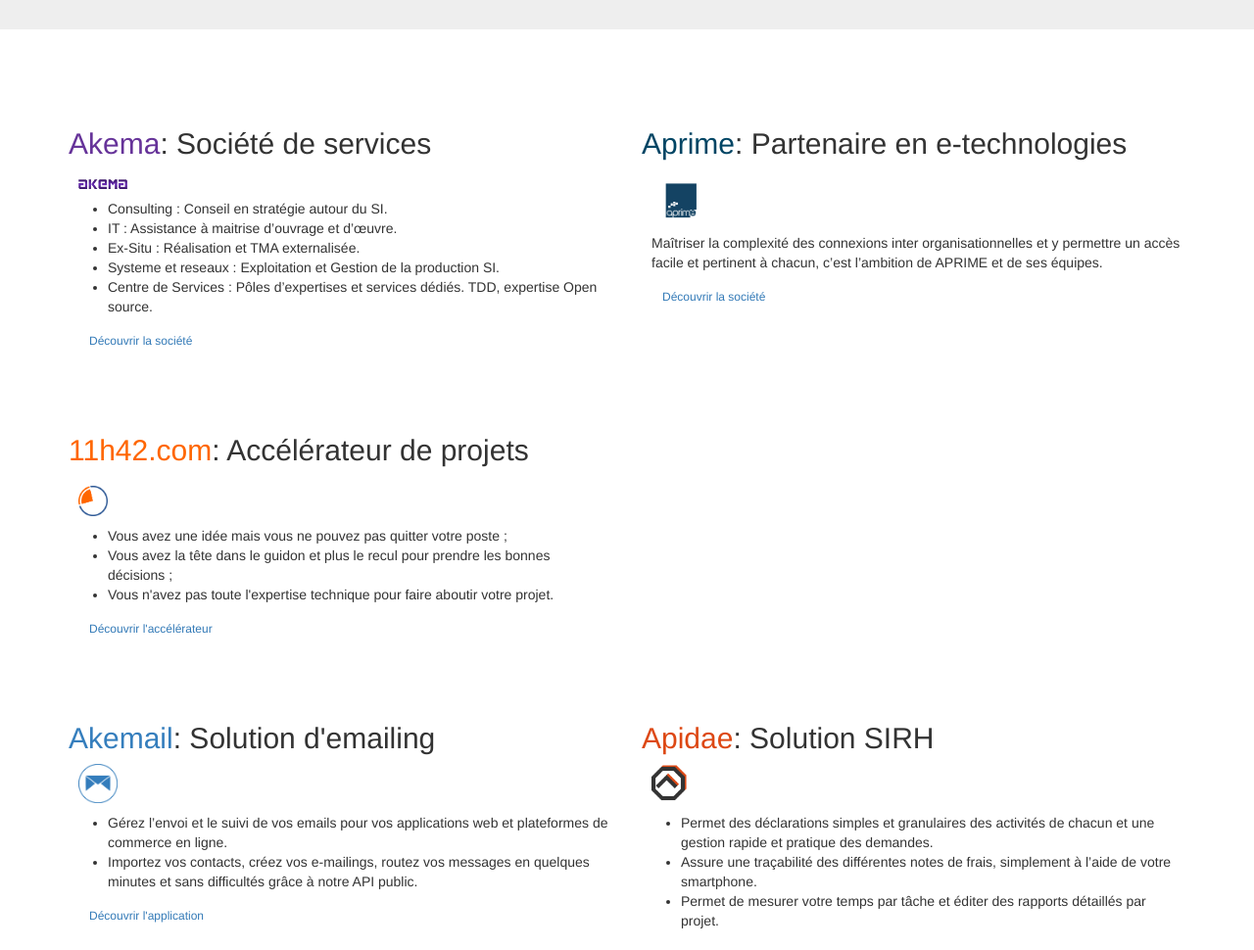
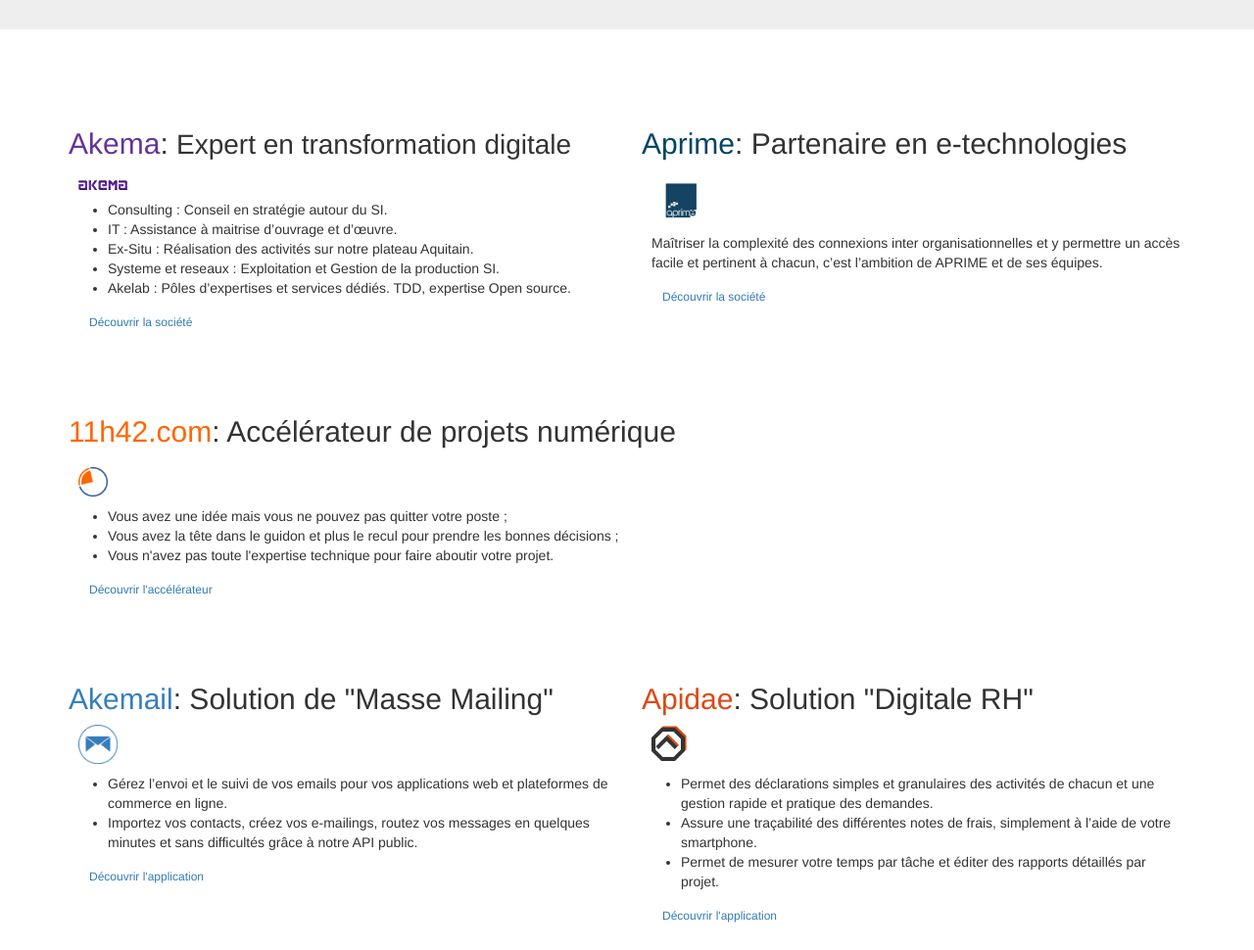
Before and after one commit to akema-fr/Groupe-Trevise, a plain HTML site: page index.html in a window 1280 px wide. Shown: the part 540-1510 px from the top of the page at 98% size. Drawn offline with nearby package versions, Linux system fonts and the light colour scheme.

Commit message:
correctifs de texte

```diff
--- a/index.html
+++ b/index.html
@@ -37,6 +37,10 @@
 
         .row {
             margin-top: 5rem;
+        }
+
+        #block-akema .smaller-text {
+            font-size: 28px;
         }
 
         .entity .logo {
@@ -95,14 +99,14 @@
 <main class="main container">
     <div class="row">
         <article id="block-akema" class="subentity col-md-6">
-            <h2><span class="text-akema">Akema</span>: Société de services</h2>
+            <h2><span class="text-akema">Akema</span>: <span class="smaller-text">Expert en transformation digitale</span></h2>
             <img src="./src/images/logo-akema.fr.png" alt="logo akema" class="logo img-fluid pull-xs-right">
             <ul>
                 <li>Consulting : Conseil en stratégie autour du SI.</li>
                 <li>IT : Assistance à maitrise d’ouvrage et d’œuvre.</li>
-                <li>Ex-Situ : Réalisation et TMA externalisée.</li>
+                <li>Ex-Situ : Réalisation des activités sur notre plateau Aquitain.</li>
                 <li>Systeme et reseaux : Exploitation et Gestion de la production SI.</li>
-                <li>Centre de Services : Pôles d’expertises et services dédiés. TDD, expertise Open source.</li>
+                <li>Akelab : Pôles d’expertises et services dédiés. TDD, expertise Open source.</li>
             </ul>
             <p class="text-xs-right">
                 <a class="btn btn-outline-success btn-sm" href="http://akema.fr" role="button">
@@ -129,8 +133,8 @@
 
     <div class="row">
 
-        <article id="block-11h42" class="subentity col-md-6 offset-md-3">
-            <h2><span class="text-11h42">11h42.com</span>: Accélérateur de projets</h2>
+        <article id="block-11h42" class="subentity col-md-8 offset-md-2">
+            <h2><span class="text-11h42">11h42.com</span>: Accélérateur de projets numérique</h2>
             <img src="./src/images/logo-11h42.com.png" alt="logo 11h42" class="logo img-fluid pull-xs-right">
             <ul>
                 <li>Vous avez une idée mais vous ne pouvez pas quitter votre poste&nbsp;;</li>
@@ -149,7 +153,7 @@
     <div class="row">
 
         <article id="block-akemail" class="subentity col-md-6">
-            <h2><span class="text-akemail">Akemail</span>: Solution d'emailing</h2>
+            <h2><span class="text-akemail">Akemail</span>: Solution de "Masse Mailing"</h2>
             <img src="./src/images/logo-akemail.fr.png" alt="logo akemail" class="logo img-fluid pull-xs-right">
             <ul>
                 <li>
@@ -169,7 +173,7 @@
         </article>
 
         <article id="block-apidae" class="subentity col-md-6">
-            <h2><span class="text-apidae">Apidae</span>: Solution SIRH</h2>
+            <h2><span class="text-apidae">Apidae</span>: Solution "Digitale RH"</h2>
             <img src="./src/images/apidae-logo.png" alt="logo apidae" class="logo img-fluid pull-xs-right">
             <ul>
                 <li>
@@ -185,7 +189,7 @@
                 </li>
             </ul>
             <p class="text-xs-right">
-                <a class="btn btn-outline-success btn-sm" href="https://akema.apidae.biz" role="button">
+                <a class="btn btn-outline-success btn-sm" href="http://www.apidae.biz" role="button">
                     Découvrir l'application
                 </a>
             </p>
```
